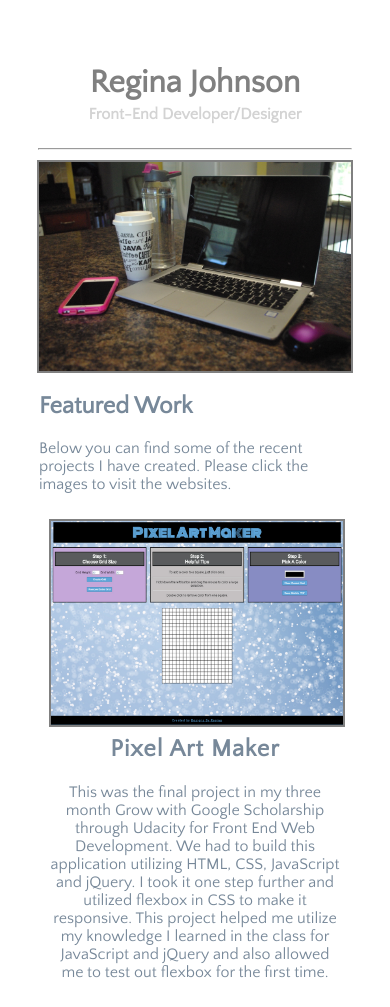
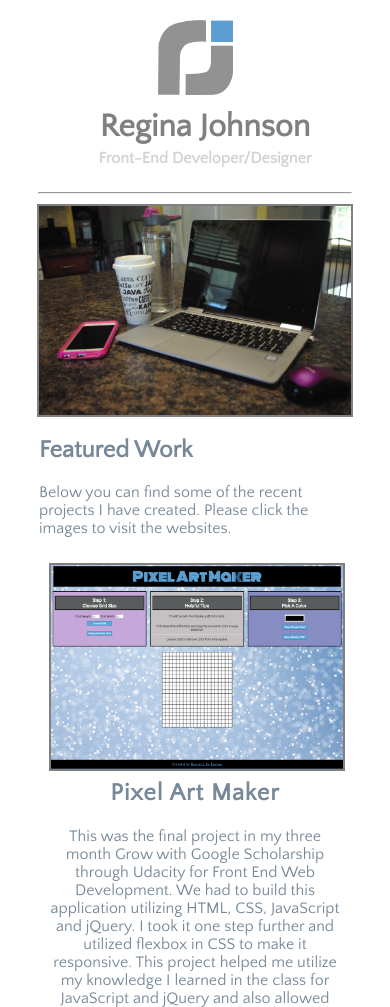
Before and after one commit to reginabfly/udacityproject1, a plain HTML site: page index.html in a window 390 px wide. Shown: the top 1007 px of the page. Drawn offline with Linux system fonts and the light colour scheme.

Commit message:
-m "added logo to website"

```diff
--- a/css/main.css
+++ b/css/main.css
@@ -14,6 +14,11 @@ body {
     height: 100%;
     color: lightgray;
     align-items: flex-end;
+}
+
+.logo {
+    width: 75px;
+    height: 75px;
 }
 
 .col1 {
@@ -123,9 +128,15 @@ footer a:hover {
 }
 
 @media screen and (max-width: 500px) {
+    .header-container {
+        display: flex;
+        flex-direction: column;
+}
+
     .col1 {
-        width: 0;
-        visibility:hidden;
+        text-align: center;
+        width: 100%;
+        margin: 0 auto;
     }
 
     .col2 {
--- a/index.html
+++ b/index.html
@@ -13,7 +13,7 @@
 <body>
     <header class="header-container">
         <div class="col1">
-            <h1><i class="fas fa-chevron-right"></i><i class="fas fa-chevron-right"></i><i class="fas fa-chevron-right"></i></h1>
+            <img class="logo" src="images/rjlogodesign2.png" alt="regina johnson logo">
         </div>
         <div class="col2">
             <h1 class="name">Regina Johnson</h1>
```
Also changed, not shown: images/rjlogodesign2.png (added).
